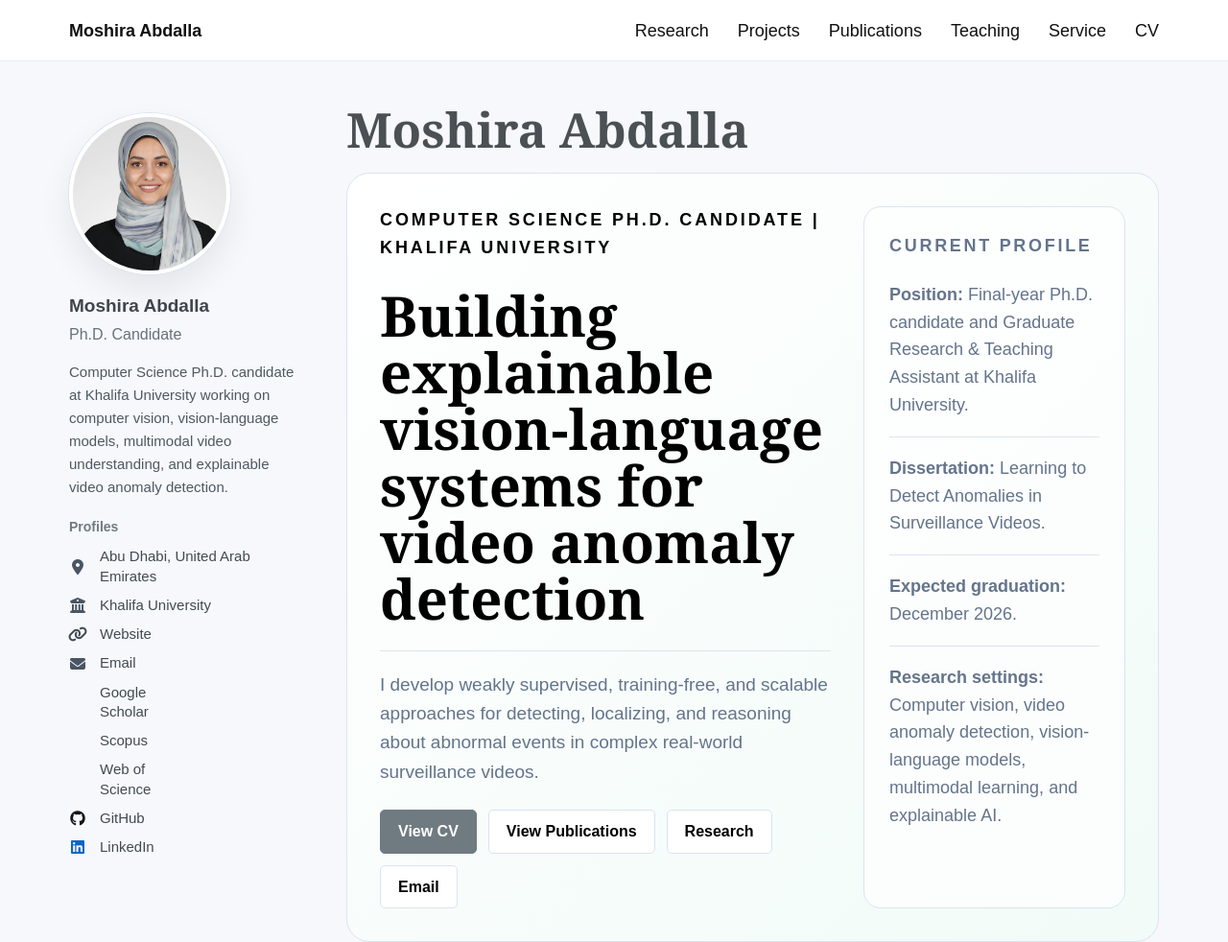
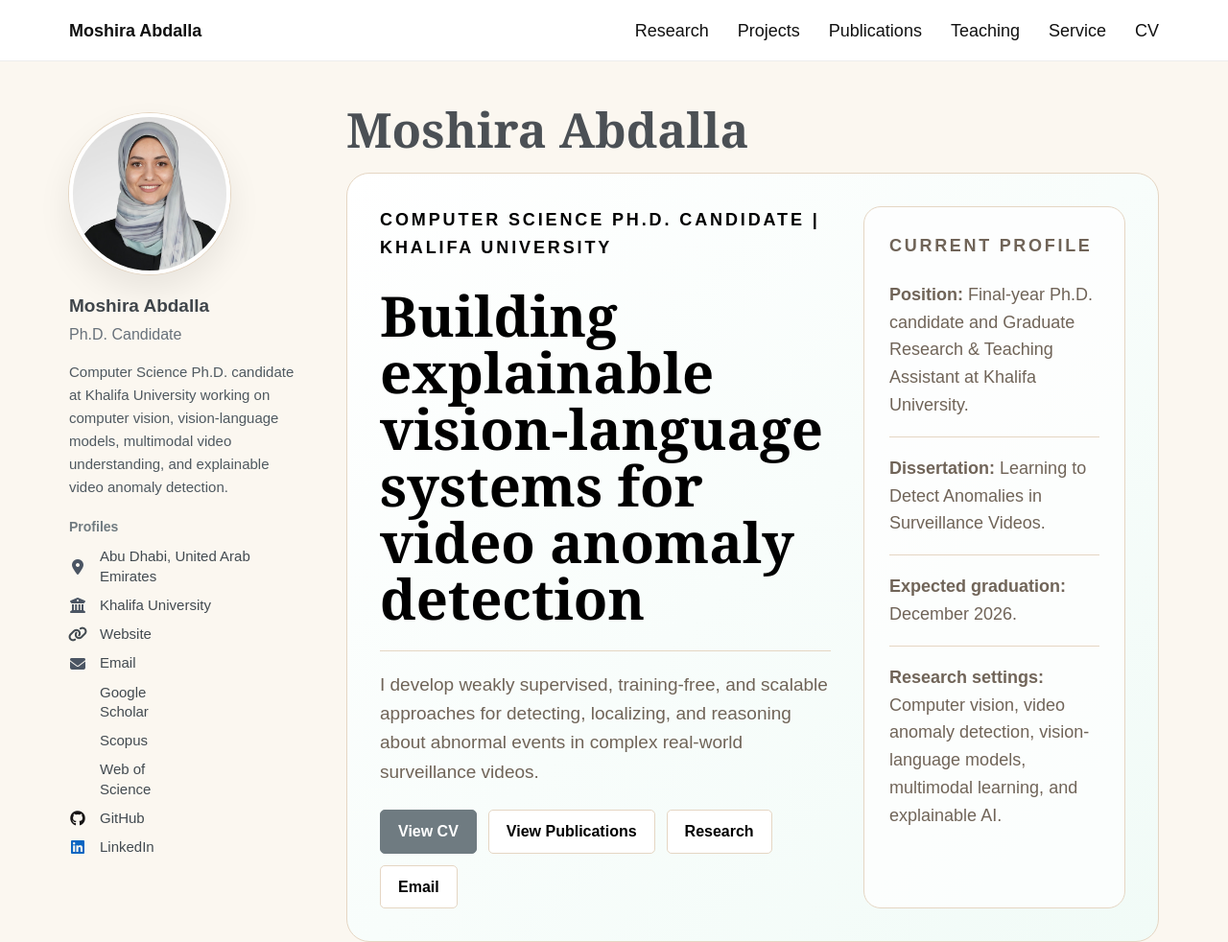
Before and after one commit to MoshiraAbdalla/MoshiraAbdalla.github.io, a plain HTML site: page index.html in a window 1280 px wide. Shown: the top 982 px of the page at 96% size. Drawn offline with Linux system fonts and the light colour scheme; some icons are missing.

Commit message:
Update styles.css

```diff
--- a/styles.css
+++ b/styles.css
@@ -1,14 +1,14 @@
 :root {
-  --bg: #f6f8fc;
+  --bg: #fbf7f0;
   --panel: #ffffff;
-  --panel-soft: #eef4ff;
-  --text: #1f2937;
-  --muted: #64748b;
-  --line: #dbe4f0;
-  --accent: #2563eb;
-  --accent-dark: #1e3a8a;
-  --accent-soft: #eaf1ff;
-  --link: #2563eb;
+  --panel-soft: #f4eadb;
+  --text: #2f2720;
+  --muted: #706458;
+  --line: #e5d6c3;
+  --accent: #9a5b22;
+  --accent-dark: #5f3514;
+  --accent-soft: #f6eadb;
+  --link: #8a4f1d;
 }
 
 * { box-sizing: border-box; }
```
